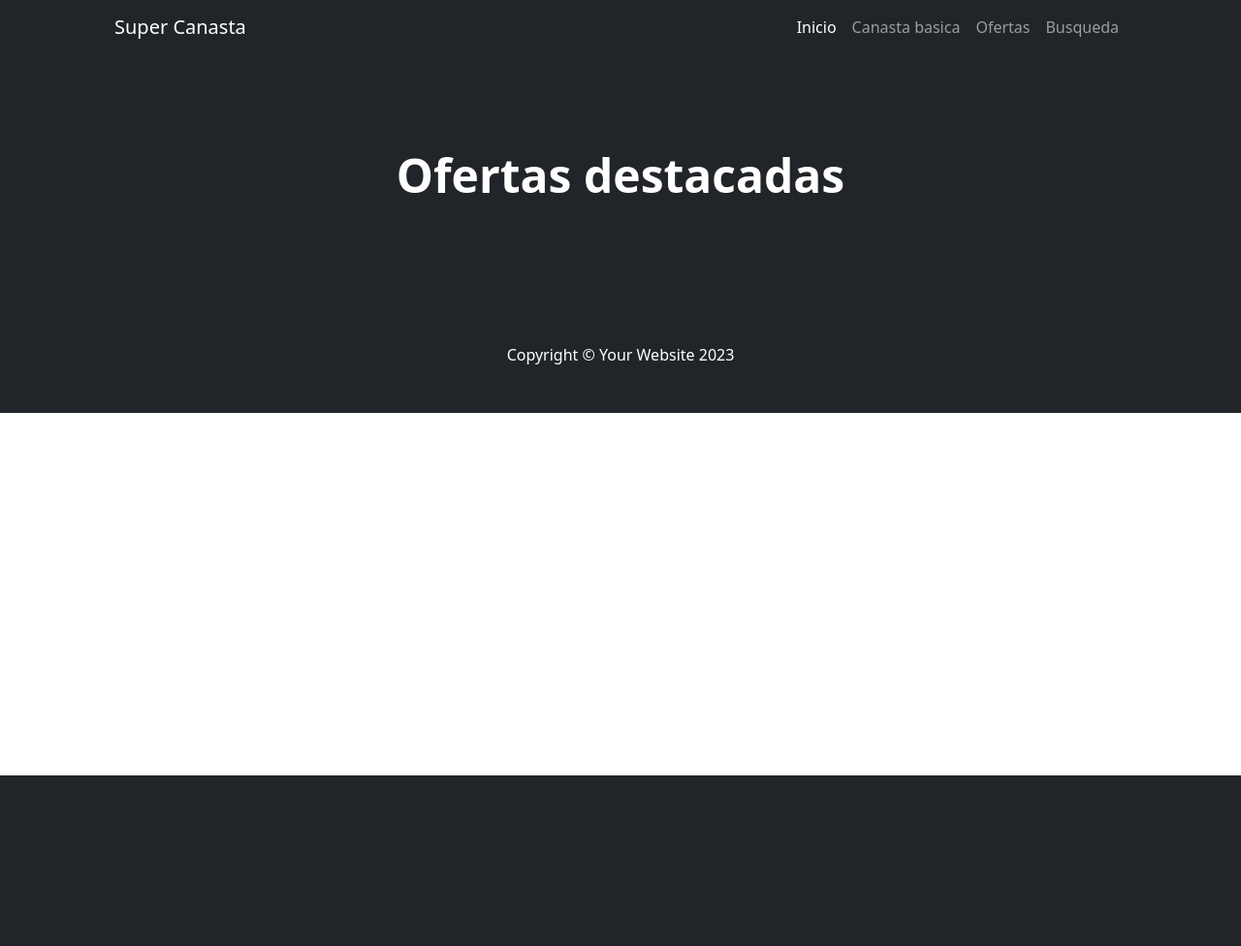
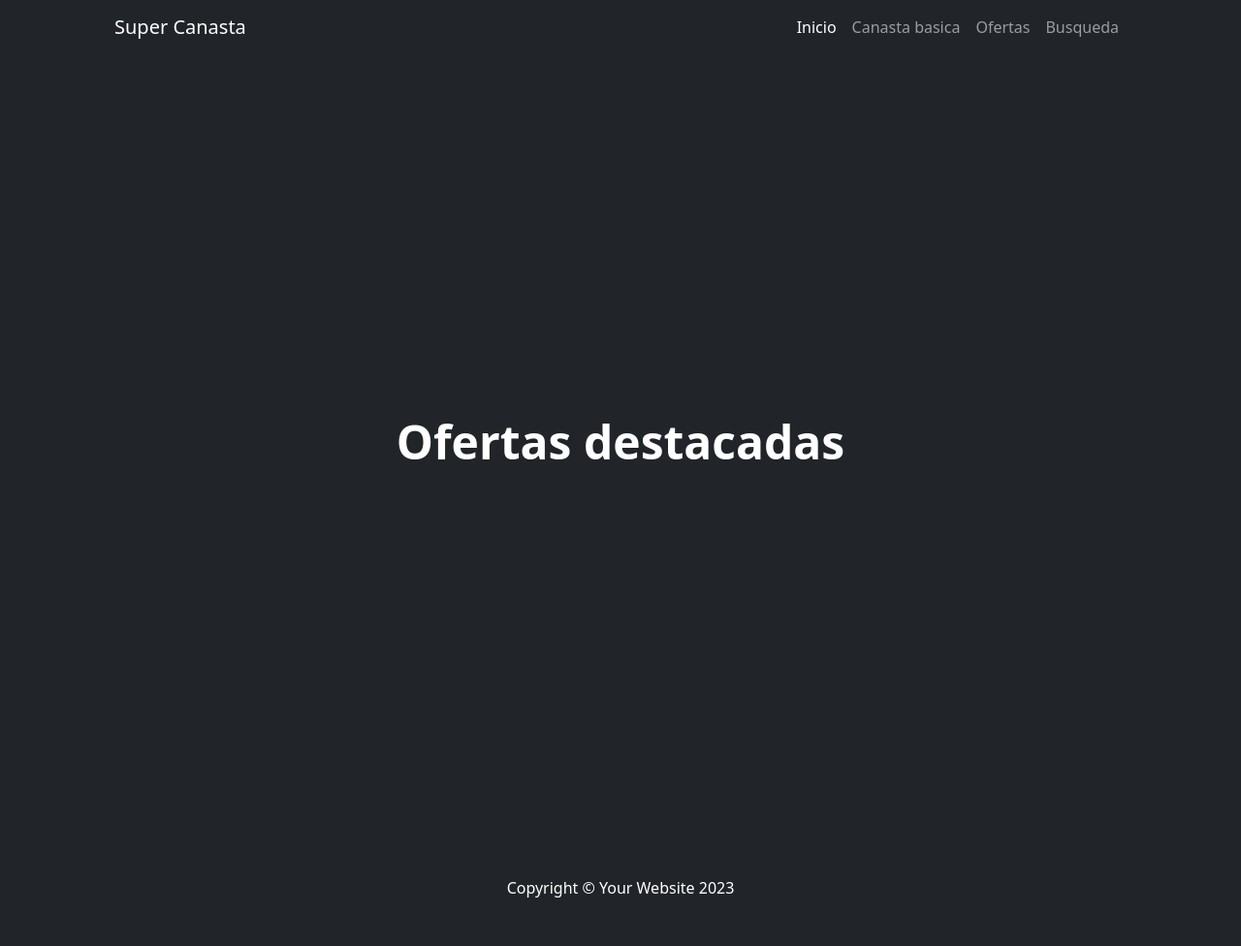
Before and after one commit to JuliStriglio/Soporte, a Django app: page /ofertas/ in a window 1280 px wide. Shown: the whole page at 97% size. Before the commit the page ends 800 px from the top, so only its background shows below. Run offline with Django 5.2, Linux system fonts and the light colour scheme; some libraries are stand-ins or nearby versions.

Commit message:
Correccion en el HTML

```diff
--- a/superCanasta/superCanasta/templates/pagina/busqueda.html
+++ b/superCanasta/superCanasta/templates/pagina/busqueda.html
@@ -5,7 +5,7 @@
 {% endblock head %}
 
 {% block header %}
-<header class="bg-dark py-5">
+<header class="bg-dark py-5 vh-100 d-flex align-items-center">
     <div class="container px-5">
         <div class="row gx-5 justify-content-center">
             <div class="col-lg-6">
--- a/superCanasta/superCanasta/templates/pagina/ofertas.html
+++ b/superCanasta/superCanasta/templates/pagina/ofertas.html
@@ -6,7 +6,7 @@
 
 {% block header %}
 
-<header class="bg-dark py-5">
+<header class="bg-dark py-5 vh-100 d-flex align-items-center">
     <div class="container px-5">
         <div class="row gx-5 justify-content-center">
             <div class="col-lg-6">
```
